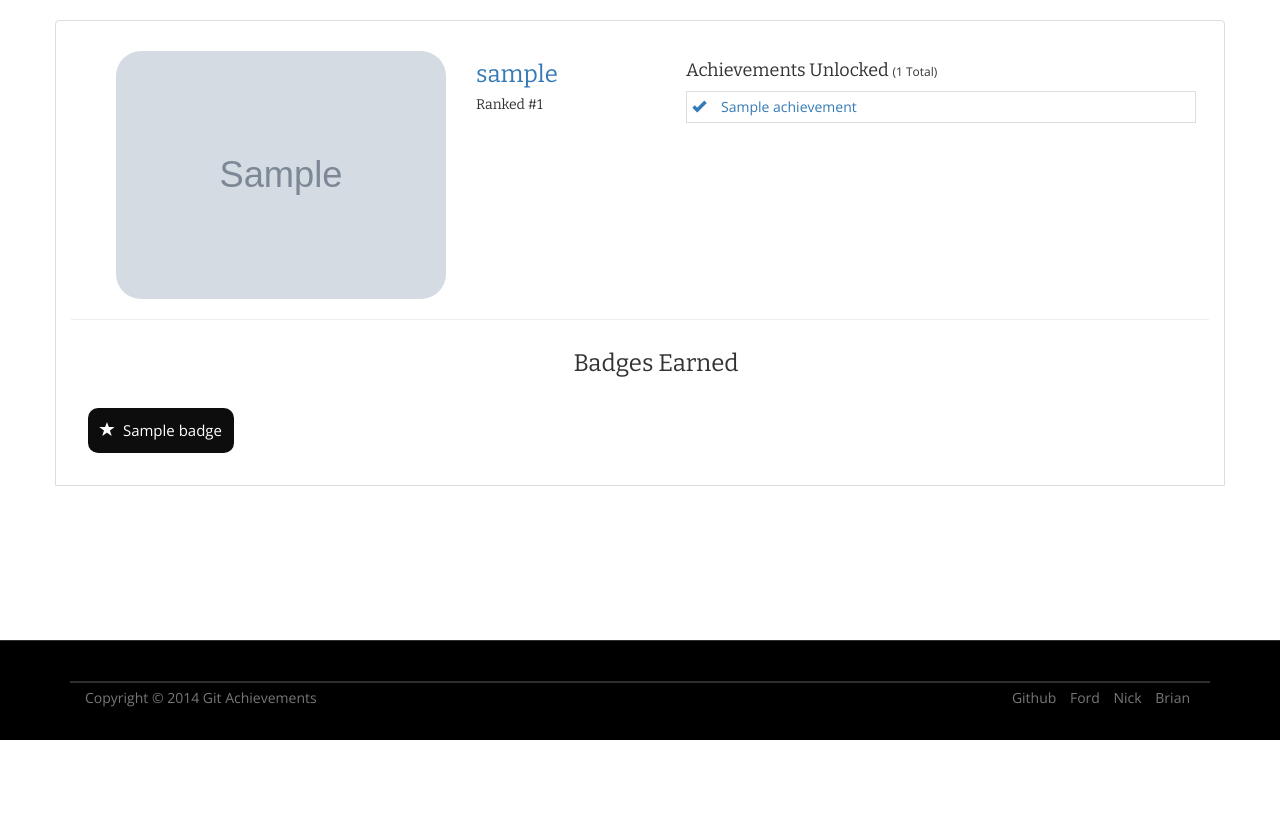
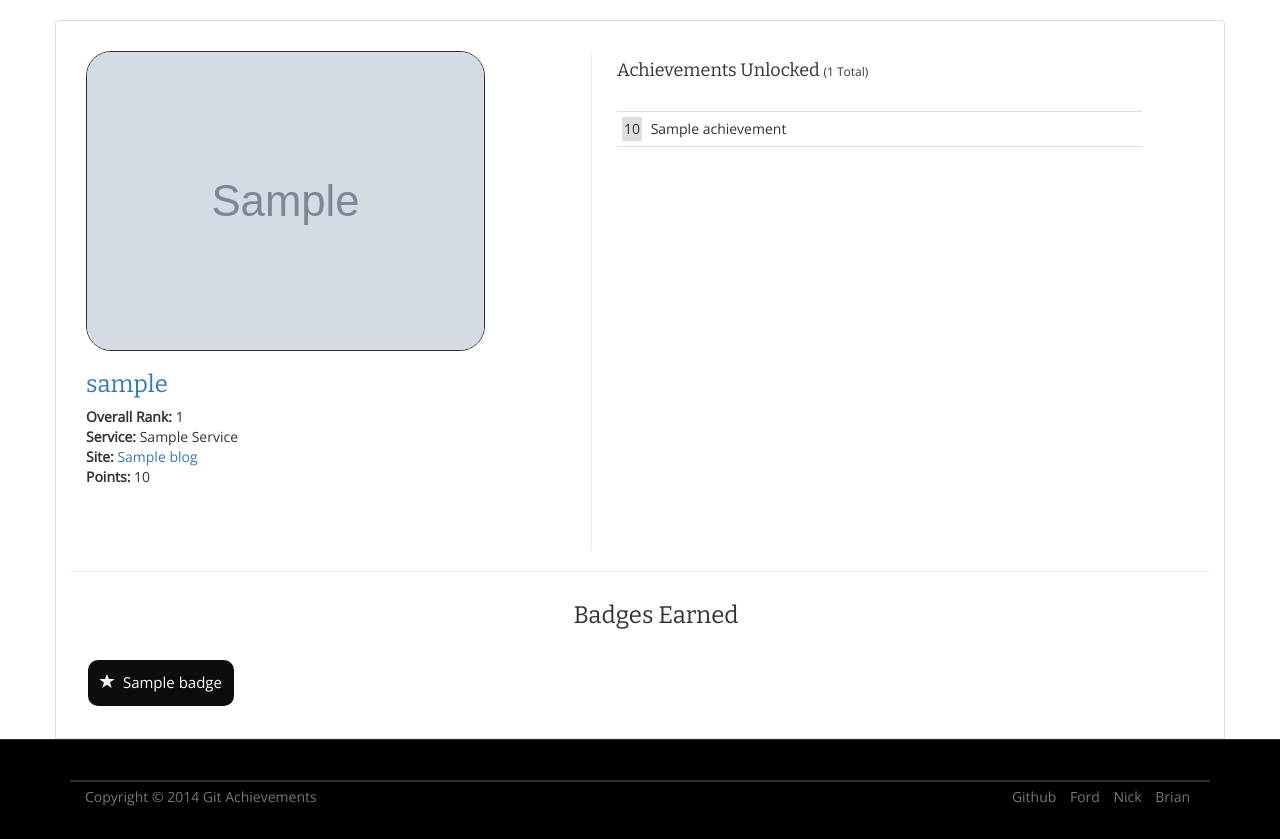
Before and after one commit to hkpeprah/git-achievements, a Django app: template app/achievement/templates/achievement/users/profile.html in a window 1280 px wide. Shown: the part 60-899 px from the top of the page. Before the commit the page ends 800 px from the top, so only its background shows below. Run offline with Django 3.2, Linux system fonts and the light colour scheme; the template is opened without the code that fills it: most values are stand-ins (such as "Sample title", 1, 10 or a date in 2020); grey boxes marked "Sample" are stand-in pictures; style sheets or scripts are compiled from the project's sources; parts of the project's set-up code (start-up, migrations or seed data) failed here and were passed over; some libraries are stand-ins or nearby versions.

Commit message:
Remaining style fixes.

```diff
--- a/app/achievement/static/achievement/css/achieve.scss
+++ b/app/achievement/static/achievement/css/achieve.scss
@@ -517,3 +547,84 @@ $inlines: block, table;
         }
     }
 }
+
+.divider {
+    content: " ";
+    min-height: 500px;
+    margin-left: 20px;
+    margin-right: 20px;
+    position: relative;
+    border-left: 1px solid #EEE;
+}
+
+.padded {
+    padding: 20px;
+}
+
+.filter {
+    padding-left: 0px;
+    padding-right: 0px;
+}
+
+.profile-container {
+    max-height: 500px;
+    overflow-y: hidden;
+    ul {
+        overflow-y: auto;
+        max-height: 440px;
+        overflow-x: hidden;
+        margin-left: -15px;
+    }
+    img {
+        border: 1px solid #2F2F2F;
+    }
+    .divider {
+        margin-left: 30px;
+        margin-right: 10px;
+    }
+}
+
+@media screen and (max-width: 767px) {
+    .profile-container {
+        max-height: none;
+        overflow: inherit;
+        ul {
+            max-height: none;
+        }
+    }
+}
+
+.achievement-list-item {
+    > a {
+        padding: 5px;
+        display: block;
+        color: #2F2F2F;
+        text-decoration: none;
+        border-top: 1px solid #DDD;
+        > .points {
+            min-width: 20px;
+            padding: 2px 0px;
+            margin-right: 5px;
+            text-align: center;
+            display: inline-block;
+            background-color: #DDD;
+        }
+        &:hover {
+            text-decoration: none;
+            > .points {
+                color: #2F2F2F;
+            }
+        }
+    }
+    &:last-child {
+        > a {
+            border-bottom: 1px solid #DDD;
+        }
+    }
+}
+
+.glyphicon-chevron-right,
+.glyphicon-chevron-remove,
+.glyphicon-chevron-ok {
+    margin-right: 10px;
+}
--- a/app/achievement/templates/achievement/users/profile.html
+++ b/app/achievement/templates/achievement/users/profile.html
@@ -5,36 +5,49 @@
 
 {% block content %}
     <div class="container rounded-box">
-        <div class="container">
-            <div class="col col-xs-12 col-sm-6">
-                <div class="col-xs-12 col-md-8">
-                    <img class="rounded-corners" src="{{ profile.attributes.avatar_url }}" />
+        <div class="container profile-container">
+            <div class="col col-xs-12 col-sm-5">
+                <div class="row">
+                    <img class="fixed-height-3 rounded-corners" src="{{ profile.attributes.avatar_url }}" />
                 </div>
-                <div class="col-xs-12 col-md-4">
+                <div class="row" style="padding-top:10px;padding-bottom:10px;">
                     <h3>
                         <a href="{{ profile.attributes.url }}">{{ profile.username }}</a>
                     </h3>
-                    <h5>Ranked #{{ profile.rank }}</h5>
+                    <b>Overall Rank: </b> {{ profile.rank }}
+                    <br/>
+                    <b>Service: </b> {{ profile.attributes.service|title }}
+                    <br/>
+                    <b>Site: </b><a href="{{ profile.attributes.blog }}">{{ profile.attributes.blog }}</a>
+                    <br/>
+                    <b>Points: </b> {{ profile.points }}
                 </div>
             </div>
+            <div class="divider pull-left desktop"></div>
             <div class="col col-xs-12 col-sm-6 centered">
-                <div class="col col-xs-11">
-                    <div>
+                <div class="row" style="padding-left: 15px;">
                     <h4 class="inline-block"> Achievements Unlocked</h4>
                     <h6 class="inline-block">({{ profile.achievements.all|length }} Total)</h6>
                 </div>
+                {% if profile.achievements.all|length == 0 %}
+                    <div class="row" style="padding-left:15px;">
+                        <p><b>{{ profile.username }}</b> hasn't earned any achievements yet.</p>
                     </div>
+                {% else %}
+                    <br/>
                     <div class="col col-xs-12">
-                    <ul class="unstyled fixed-height-4">
+                        <ul class="unstyled">
                             {% for achievement in profile.achievements.all %}
-                            <li>
-                                <a class="list-block-item unstyled" href="{% url 'view_achievement' achievement_id=achievement.id %}">
-                                    <i class="glyphicon glyphicon-ok"></i>{{ achievement.name }}
+                                <li class="achievement-list-item">
+                                    <a class="unstyled" href="{% url 'view_achievement' achievement_id=achievement.id %}">
+                                        <span class="points">{{ achievement.points }}</span>
+                                        <span>{{ achievement.name }}</span>
                                     </a>
                                 </li>
                             {% endfor %}
                         </ul>
                     </div>
+                {% endif %}
             </div>
         </div>
         <hr>
```
Also changed, not shown: other parts of app/achievement/static/achievement/css/achieve.scss (+30 -0 lines), app/achievement/templates/achievement/achievements/view.html (+19 -19 lines). Lines whose indentation alone changed are shown as unchanged.
